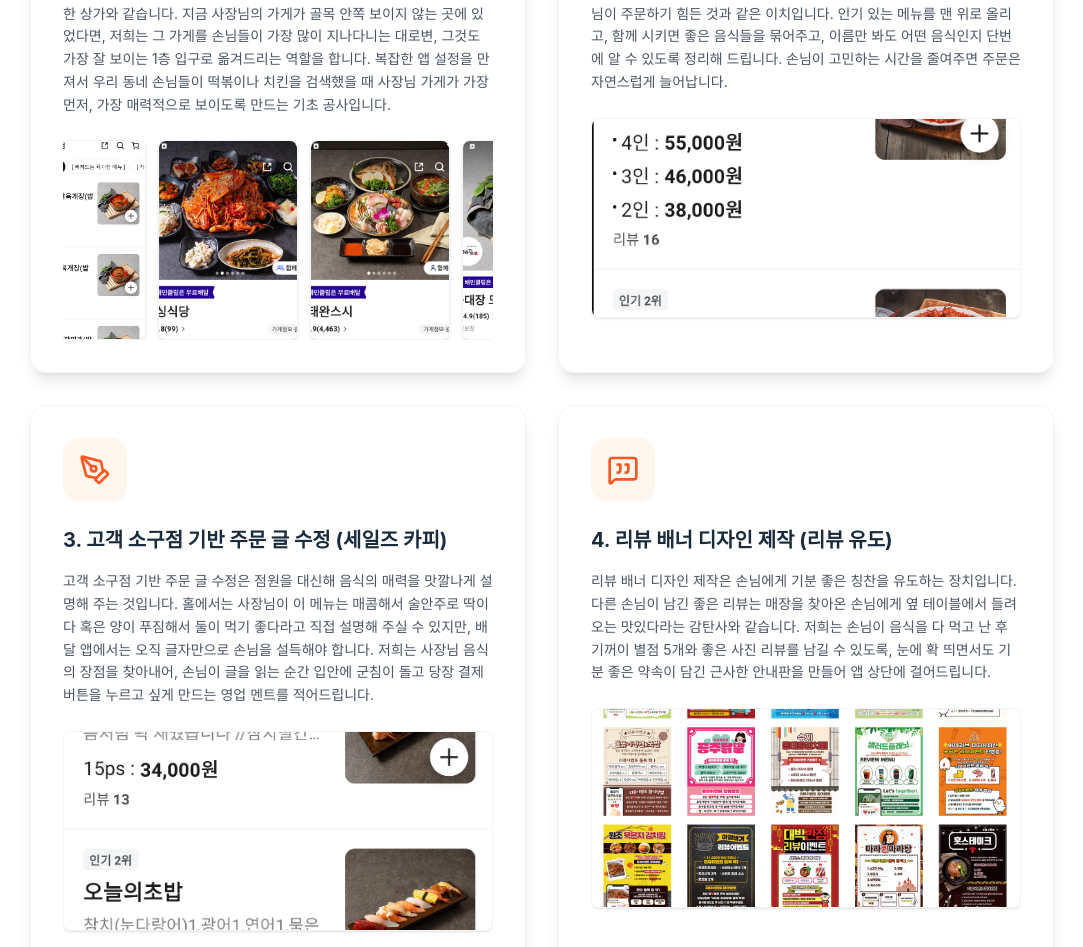
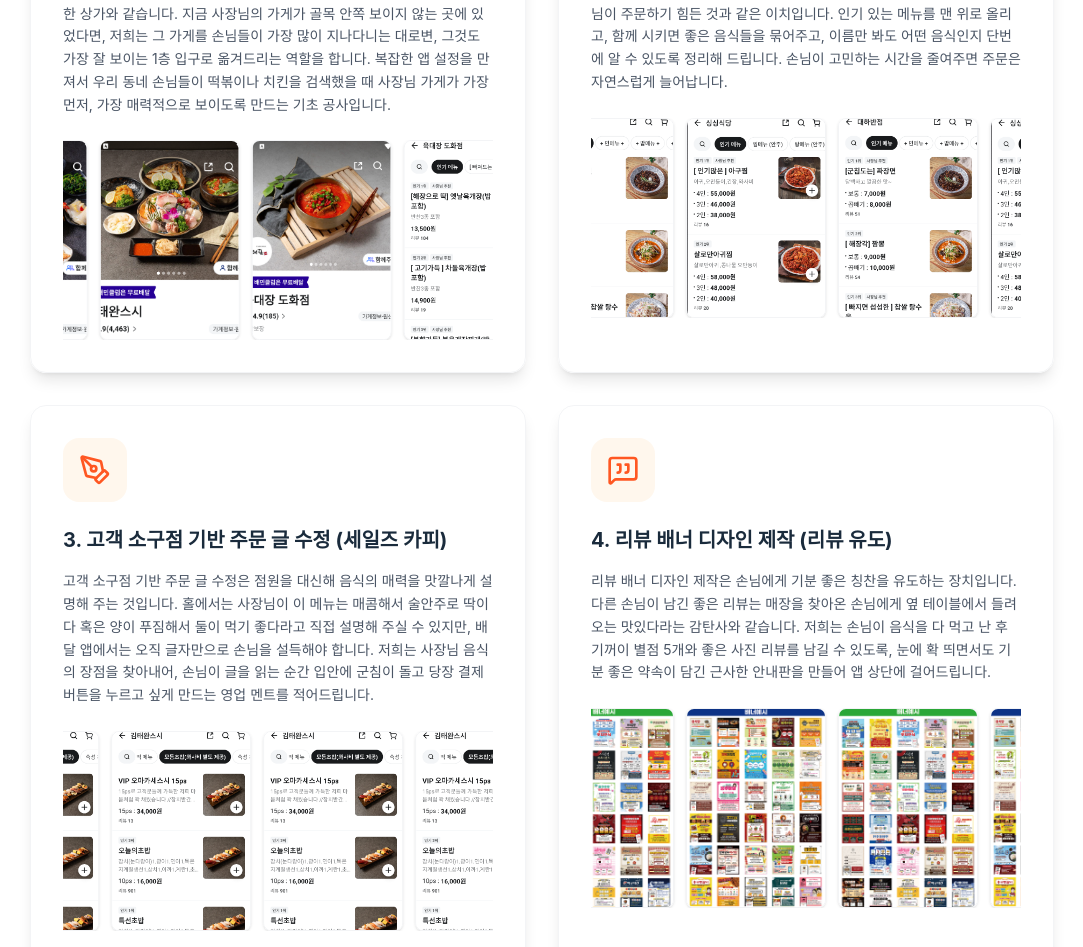
Before and after one commit to asaaaa12313/baemin3, a Next.js app: page / in a window 1280 px wide. Shown: the part 2185-3132 px from the top of the page, without its empty margins (98-1181 px from the left). Built offline with nearby package versions, Linux system fonts and the light colour scheme; a web font is replaced by a local one.

Commit message:
feat: apply infinite marquee image loop to all service detail sections

```diff
--- a/src/components/sections/ServiceDetail.tsx
+++ b/src/components/sections/ServiceDetail.tsx
@@ -3,6 +3,41 @@
 import { motion } from "framer-motion";
 import { MapPin, LayoutList, PenTool, MessageSquareQuote } from "lucide-react";
 import { Card } from "@/components/ui/Card";
+
+function MarqueeImage({ images }: { images: string[] }) {
+    // Determine multiplication factor to ensure seamless loop
+    // Ensure at least 12 items or sufficient width for smoothness
+    const filledImages = images.length === 0 ? [] :
+        images.length < 5 ? [...images, ...images, ...images, ...images, ...images, ...images] :
+            [...images, ...images, ...images];
+
+    return (
+        <div className="w-full overflow-hidden mt-4">
+            <div className="relative w-full h-[150px] md:h-[200px]">
+                <motion.div
+                    className="flex gap-3 absolute top-0 left-0 h-full"
+                    animate={{ x: ["0%", "-50%"] }}
+                    transition={{
+                        repeat: Infinity,
+                        duration: 30, // Consistent speed
+                        ease: "linear",
+                    }}
+                    style={{ width: "max-content" }}
+                >
+                    {filledImages.map((src, i) => (
+                        <div key={i} className="relative w-[100px] h-[150px] md:w-[140px] md:h-[200px] flex-shrink-0 rounded-lg overflow-hidden border border-gray-100 shadow-sm">
+                            <img
+                                src={src}
+                                alt={`Service Image ${i}`}
+                                className="w-full h-full object-cover"
+                            />
+                        </div>
+                    ))}
+                </motion.div>
+            </div>
+        </div>
+    );
+}
 
 export function ServiceDetail() {
     const details = [
@@ -68,80 +103,27 @@ export function ServiceDetail() {
                                 </p>
 
                                 {index === 0 && (
-                                    <div className="w-full overflow-hidden mt-4">
-                                        <div className="relative w-full h-[150px] md:h-[200px]">
-                                            <motion.div
-                                                className="flex gap-3 absolute top-0 left-0 h-full"
-                                                animate={{ x: ["0%", "-50%"] }}
-                                                transition={{
-                                                    repeat: Infinity,
-                                                    duration: 30,
-                                                    ease: "linear",
-                                                }}
-                                                style={{ width: "max-content" }}
-                                            >
-                                                {/* App Optimization Images: 1, 2, 3, 6 */}
-                                                {[
-                                                    "/images/app1.png", "/images/app2.png", "/images/app3.png", "/images/app6.png",
-                                                    "/images/app1.png", "/images/app2.png", "/images/app3.png", "/images/app6.png",
-                                                    "/images/app1.png", "/images/app2.png", "/images/app3.png", "/images/app6.png"
-                                                ].map((src, i) => (
-                                                    <div key={i} className="relative w-[100px] h-[150px] md:w-[140px] md:h-[200px] flex-shrink-0 rounded-lg overflow-hidden border border-gray-100 shadow-sm">
-                                                        <img
-                                                            src={src}
-                                                            alt={`App Opt ${i}`}
-                                                            className="w-full h-full object-cover"
-                                                        />
-                                                    </div>
-                                                ))}
-                                            </motion.div>
-                                        </div>
-                                    </div>
+                                    <MarqueeImage images={[
+                                        "/images/app1.png", "/images/app2.png", "/images/app3.png", "/images/app6.png",
+                                    ]} />
                                 )}
 
                                 {index === 1 && (
-                                    <div className="flex gap-3 mt-4 overflow-x-auto pb-2">
-                                        {/* Menu Category Images: 4, 5 */}
-                                        {["/images/app4.png", "/images/app5.png"].map((src, i) => (
-                                            <div key={i} className="relative w-full h-[150px] md:h-[200px] flex-shrink-0 rounded-lg overflow-hidden border border-gray-100 shadow-sm">
-                                                <img
-                                                    src={src}
-                                                    alt={`Menu Sample ${i}`}
-                                                    className="w-full h-full object-cover"
-                                                />
-                                            </div>
-                                        ))}
-                                    </div>
+                                    <MarqueeImage images={[
+                                        "/images/app4.png", "/images/app5.png"
+                                    ]} />
                                 )}
 
                                 {index === 2 && (
-                                    <div className="flex gap-3 mt-4 overflow-x-auto pb-2">
-                                        {/* Customer Appeal Images: 7 */}
-                                        {["/images/app7.png"].map((src, i) => (
-                                            <div key={i} className="relative w-full h-[150px] md:h-[200px] flex-shrink-0 rounded-lg overflow-hidden border border-gray-100 shadow-sm">
-                                                <img
-                                                    src={src}
-                                                    alt={`Appeal Sample ${i}`}
-                                                    className="w-full h-full object-cover"
-                                                />
-                                            </div>
-                                        ))}
-                                    </div>
+                                    <MarqueeImage images={[
+                                        "/images/app7.png"
+                                    ]} />
                                 )}
 
                                 {index === 3 && (
-                                    <div className="flex gap-3 mt-4 overflow-x-auto pb-2">
-                                        {/* Banner Images: 1, 2 */}
-                                        {["/images/banner1.jpg", "/images/banner2.jpg"].map((src, i) => (
-                                            <div key={i} className="relative w-full h-[150px] md:h-[200px] flex-shrink-0 rounded-lg overflow-hidden border border-gray-100 shadow-sm">
-                                                <img
-                                                    src={src}
-                                                    alt={`Banner Sample ${i}`}
-                                                    className="w-full h-full object-cover"
-                                                />
-                                            </div>
-                                        ))}
-                                    </div>
+                                    <MarqueeImage images={[
+                                        "/images/banner1.jpg", "/images/banner2.jpg"
+                                    ]} />
                                 )}
                             </Card>
                         </motion.div>
```
